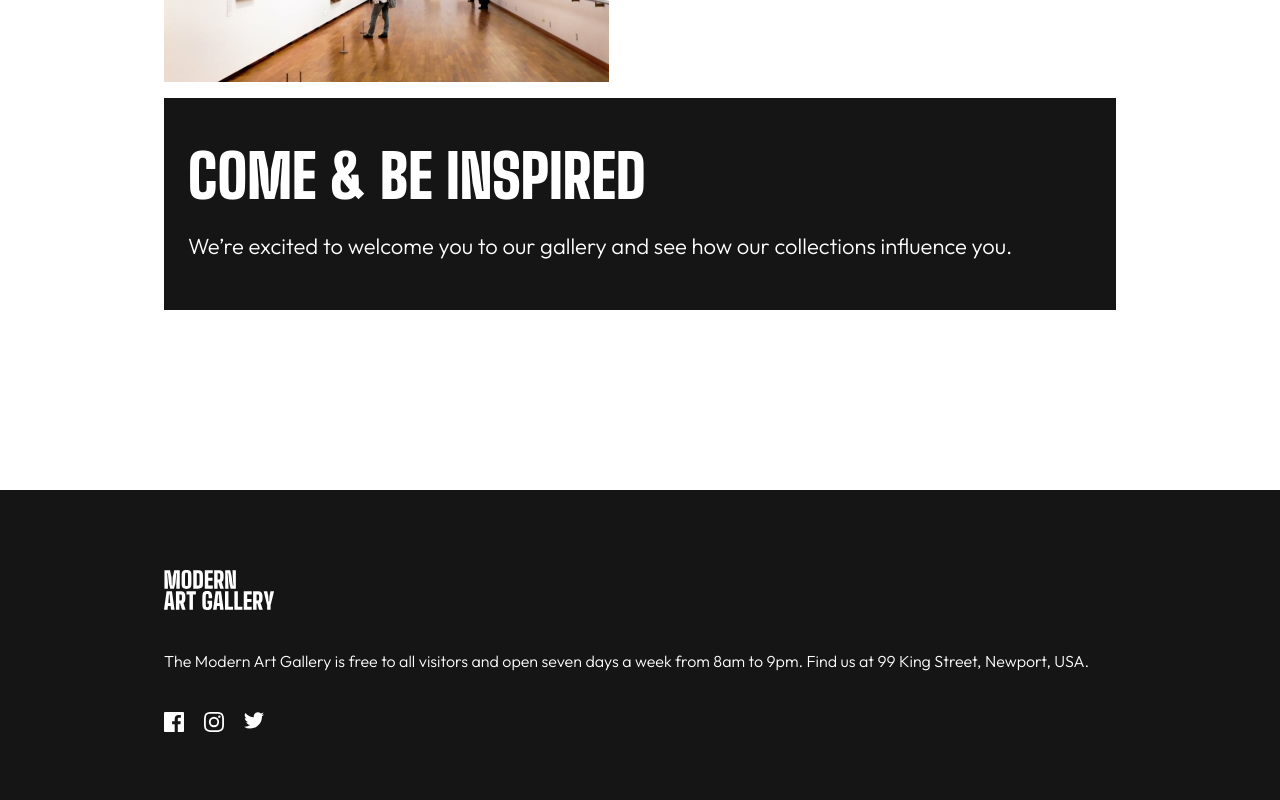
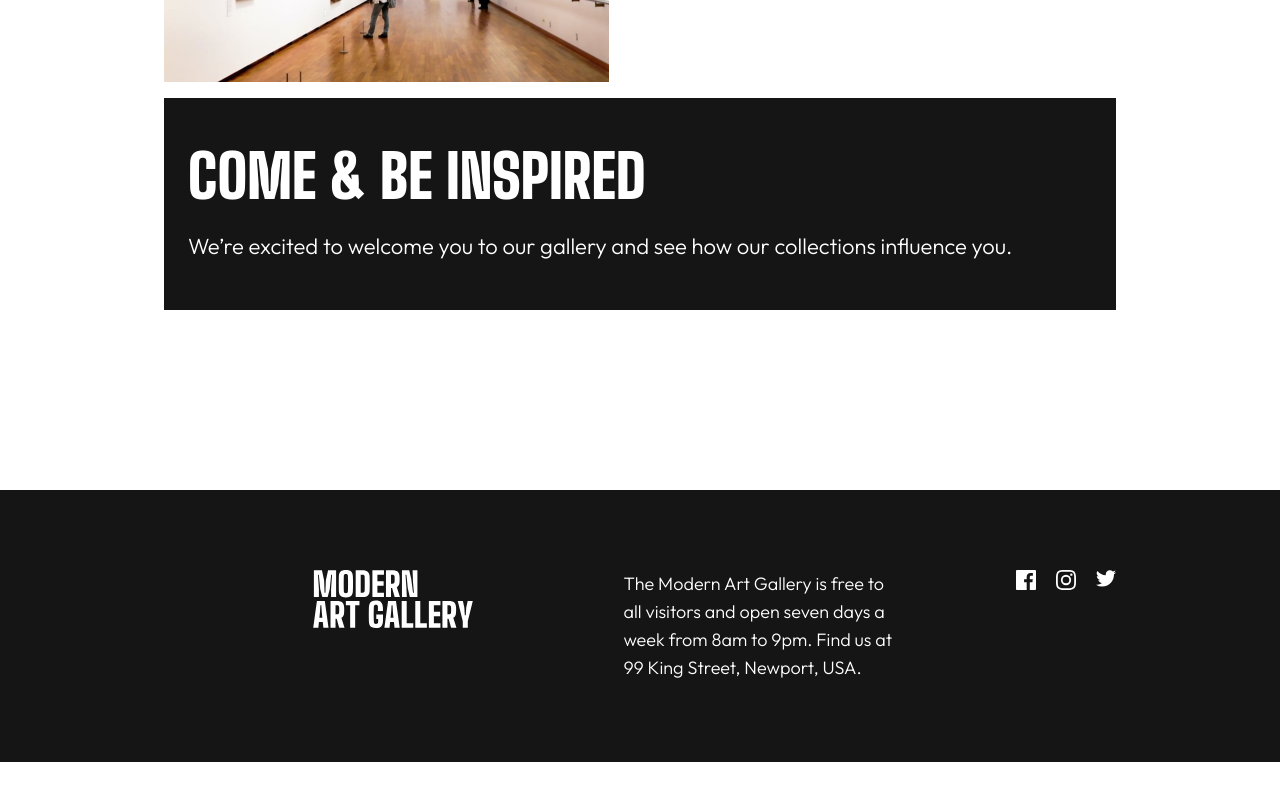
Before and after one commit to estevaz12/art-gallery, a Next.js app: page / in a window 1280 px wide. Shown: the part 2959-3759 px from the top of the page. After the commit the page ends 3721 px from the top, so only its background shows below. Built offline with nearby package versions, Linux system fonts and the light colour scheme.

Commit message:
finished desktop footer; starting desktop main content

```diff
--- a/components/Footer.js
+++ b/components/Footer.js
@@ -5,12 +5,14 @@ import Twitter from '@/public/icon-twitter.svg';
 
 export default function Footer() {
   return (
-    <footer className='container mx-auto px-8 lg:px-[10.25rem] py-12 lg:py-20 bg-black flex flex-col gap-[2.375rem]'>
-      <LogoSVG />
-      <p className='text-white text-base leading-[1.625rem]'>
-        The Modern Art Gallery is free to all visitors and open seven days a
-        week from 8am to 9pm. Find us at 99 King Street, Newport, USA.
-      </p>
+    <footer className='px-8 lg:px-[10.25rem] py-12 lg:py-20 bg-black flex max-md:flex-col max-md:gap-[2.375rem] lg:justify-between'>
+      <div className='lg:w-[45.625rem] lg:flex  lg:justify-between'>
+        <LogoSVG className='h-[2.5rem] lg:h-[3.625rem] max-md:mb-[2.375rem]' />
+        <small className='text-white text-base leading-[1.625rem] lg:text-lg lg:w-[26.875rem]'>
+          The Modern Art Gallery is free to all visitors and open seven days a
+          week from 8am to 9pm. Find us at 99 King Street, Newport, USA.
+        </small>
+      </div>
       <div className='flex gap-5'>
         <Fb />
         <Insta />
```
Also changed, not shown: public/logo-light.svg.
